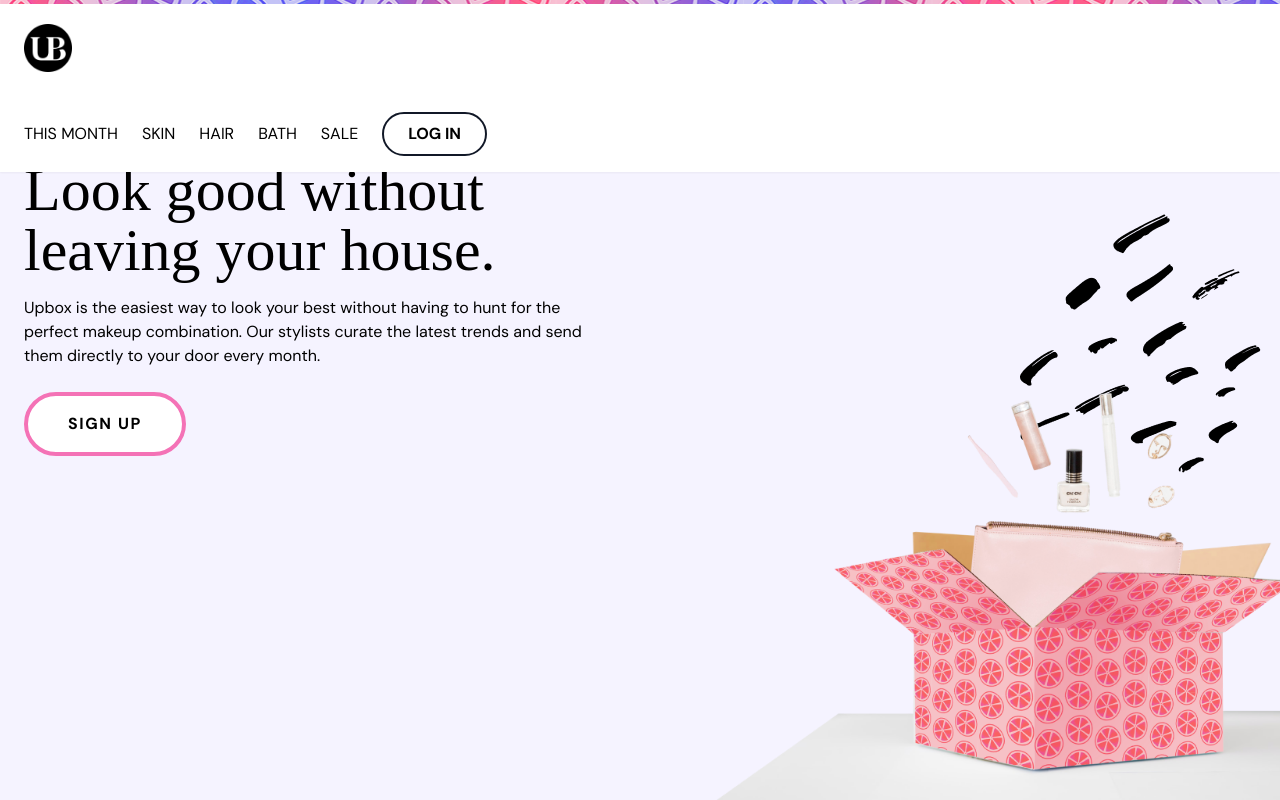
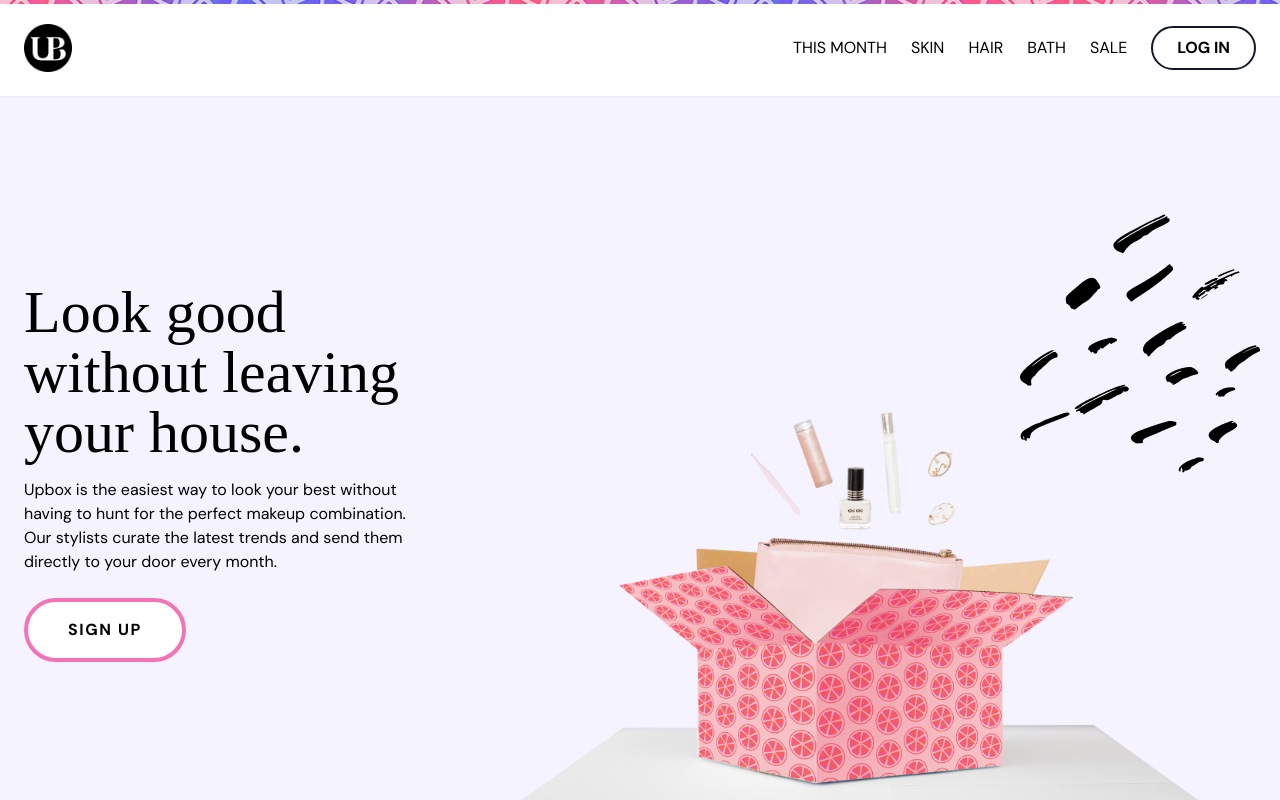
Before and after one commit to liliyavoloshina/upbox, a Vue app: page / in a window 1280 px wide. Built offline with nearby package versions, Linux system fonts and the light colour scheme; a web font is replaced by a local one.

Commit message:
hero finally

```diff
--- a/src/components/TheHero.vue
+++ b/src/components/TheHero.vue
@@ -1,7 +1,7 @@
 <template>
-  <section class="relative min-h-screen bg-purple-50 md:flex md:overflow-hidden">
-    <div class="container mx-auto">
-      <div class="px-6 pt-36 md:w-1/2 md:pt-40">
+  <section class="relative bg-purple-50 md:overflow-hidden">
+    <div class="container min-h-screen mx-auto flex flex-col md:flex-row md:items-center">
+      <div class="w-full h-full px-6 pt-36 md:w-2/3 z-20 lg:w-1/2">
         <h1 class="text-5xl font-dm-heading md:text-6xl">Look good without leaving your house.</h1>
         <p class="mt-4">Upbox is the easiest way to look your best without having to hunt for the perfect makeup
           combination. Our stylists curate the latest trends and send them directly to your door every month.</p>
@@ -10,9 +10,13 @@
           UP</button>
       </div>
       <img src="../assets/img/marker.png" alt="Marker" class="absolute top-44 right-0 hidden md:block lg:top-40">
-      <div class="absolute bottom-0 right-0 w-full md:-right-56 lg:w-2/3">
-        <img src="../assets/img/box-hero.png" alt="Box Hero" class="object-contain w-full">
+      <div class="relative w-full h-1/2">
+        <div class="absolute bottom-0 right-0 w-full h-full">
+        <!-- <div class="absolute bottom-0 right-0 w-full h-full md:-right-72 lg:-right-20 lg:w-3/4"> -->
+          <img src="../assets/img/box-hero.png" alt="Box Hero" class="object-contain w-full">
+        </div>
       </div>
+
     </div>
   </section>
 </template>
--- a/src/components/TheNavbar.vue
+++ b/src/components/TheNavbar.vue
@@ -1,7 +1,7 @@
 <template>
   <header :class="{ '-translate-y-full': !showHeader }"
-    class="fixed top-0 inset-x-0 z-10 bg-white shadow-sm transform translate-none md:flex md:items-center md:justify-between transition duration-200 ease-linear">
-    <div class="container mx-auto">
+    class="fixed top-0 inset-x-0 z-10 bg-white shadow-sm transform translate-none transition duration-200 ease-linear">
+    <div class="md:flex md:items-center md:justify-between container mx-auto">
     <div class="absolute top-0 right-0 left-0 h-1">
       <img src="../assets/img/topbar.png" alt="Topbar" class="w-full h-full object-cover">
     </div>
```
